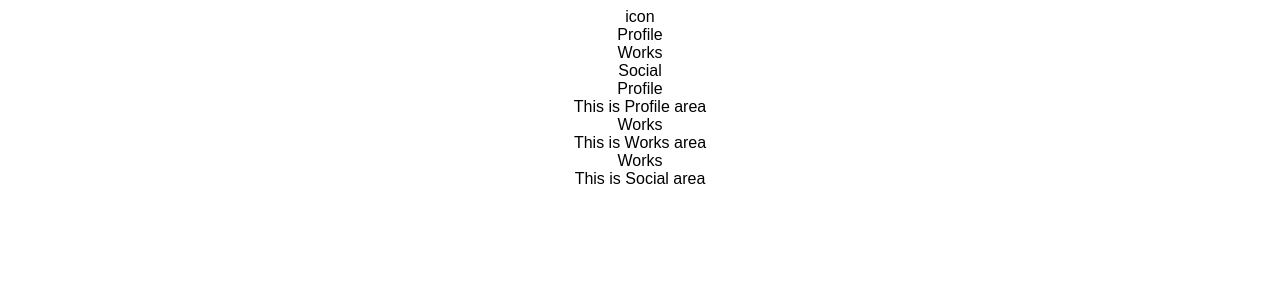
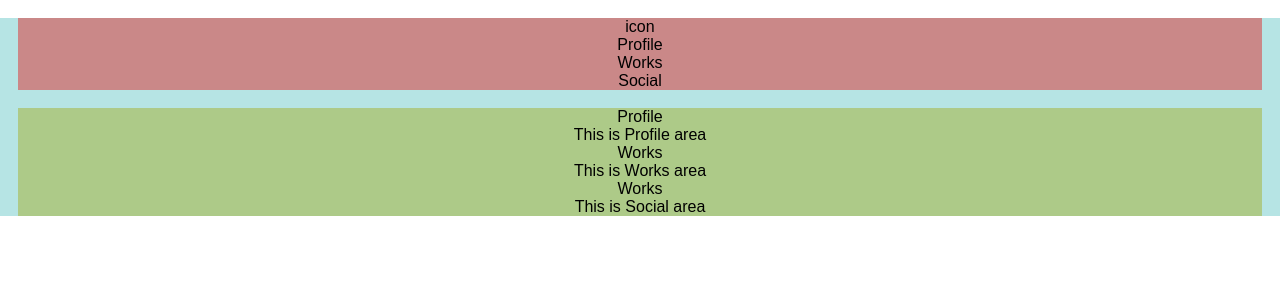
Before and after one commit to Yubon94/react-blog-site-past, a React app: page / in a window 1280 px wide. Shown: the top 300 px of the page. Built offline with nearby package versions, Linux system fonts and the light colour scheme; the HTML template or start-up script is replaced by a standard one.

Commit message:
背景色を追加

```diff
--- a/src/styles.css
+++ b/src/styles.css
@@ -2,3 +2,19 @@
   font-family: sans-serif;
   text-align: center;
 }
+
+body{
+  margin: 0;
+}
+#container{
+  background-color: rgb(182, 228, 228);
+  margin: 0;
+}
+#menu-area{
+  background-color:rgb(202, 136, 136);
+  margin: 18px;
+}
+#content-area{
+  background-color:rgb(173, 202, 136);
+  margin: 18px;
+}
```
Also changed, not shown: 1 other file (tests, documents, lock files or other folders).
